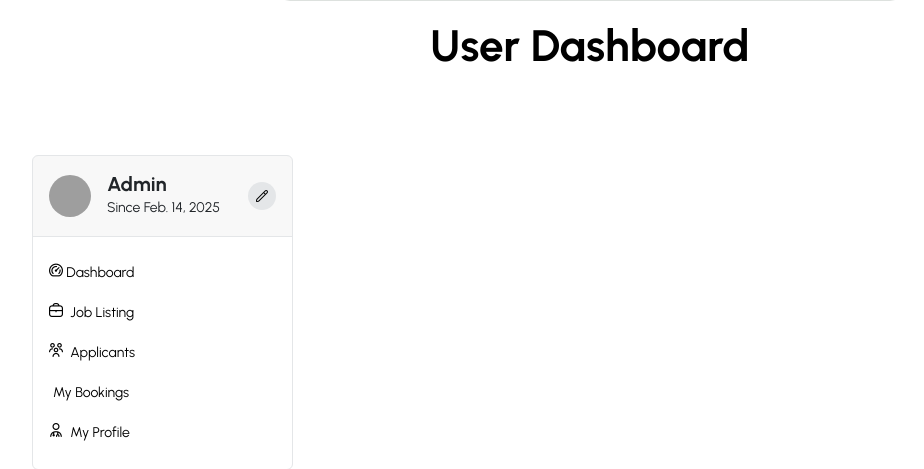
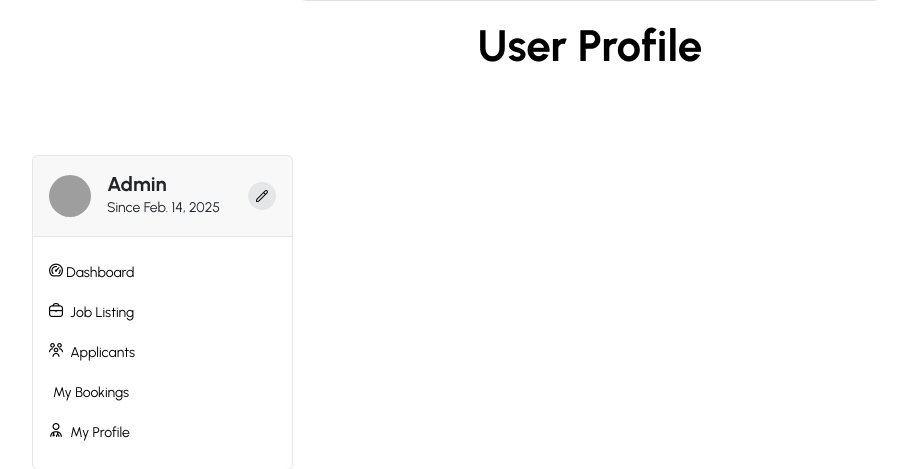
Before and after one commit to nexcoderw/kigali-nany-agency, a Django app: page /auth/profile/ in a window 1280 px wide. Shown: the part 492-961 px from the top of the page, without its empty margins (50-974 px from the left). Run offline with Django 5.2, Linux system fonts and the light colour scheme; a user stored in the database is signed in; some libraries are stand-ins or nearby versions; grey boxes are pictures that could not be loaded.

Commit message:
New changes

```diff
--- a/templates/inc/header.html
+++ b/templates/inc/header.html
@@ -34,7 +34,7 @@
                 <div class="header-right">
                     {% if user.is_authenticated %}
                         <div class="d-none d-xxl-inline-block align-middle mr-15">
-                            <a class="btn btn-signin neutral-1000" href="{% url 'auth:profile' %}">
+                            <a class="btn btn-signin neutral-1000" href="{% url 'base:dashboard' %}">
                                 <svg class="mb-1" xmlns="http://www.w3.org/2000/svg" width="12" height="12" viewBox="0 0 12 12" fill="none">
                                     <path d="M1 12C1 12 0 12 0 11C0 10 1 7 6 7C11 7 12 10 12 11C12 12 11 12 11 12H1ZM6 6C6.79565 6 7.55871 5.68393 8.12132 5.12132C8.68393 4.55871 9 3.79565 9 3C9 2.20435 8.68393 1.44129 8.12132 0.87868C7.55871 0.316071 6.79565 0 6 0C5.20435 0 4.44129 0.316071 3.87868 0.87868C3.31607 1.44129 3 2.20435 3 3C3 3.79565 3.31607 4.55871 3.87868 5.12132C4.44129 5.68393 5.20435 6 6 6Z" fill="#101010" />
                                 </svg>
@@ -100,7 +100,7 @@
                             </li>
                             {% if user.is_authenticated %}
                                 <li>
-                                    <a href="{% url 'auth:profile' %}" class="fw-bold">Dashboard</a>
+                                    <a href="{% url 'base:dashboard' %}" class="fw-bold">Dashboard</a>
                                 </li>
                                 <li>
                                     <a href="{% url 'auth:logout' %}" class="fw-bold">Sign Out</a>
--- a/templates/inc/user-sidebar.html
+++ b/templates/inc/user-sidebar.html
@@ -23,7 +23,7 @@
         <div class="card-body user-sidebar-body">
             <ul class="dashboard-sidebar-menu">
                 <li class="py-2">
-                    <a href="#">
+                    <a href="{% url 'base:dashboard' %}">
                         <i class="fi fi-rr-dashboard"></i>
                         Dashboard
                     </a>
--- a/templates/pages/auth/profile.html
+++ b/templates/pages/auth/profile.html
@@ -10,9 +10,9 @@
                     <span>
                         <img src="https://carento-demo.vercel.app/assets/imgs/template/icons/arrow-right.svg" alt="Carento" />
                     </span>
-                    <a href="#" class="neutral-1000 text-md-bold">User Dashboard</a>
+                    <a href="#" class="neutral-1000 text-md-bold">User Profile</a>
                 </div>
-                <h3 class="mt-3 neutral-1000">User Dashboard</h3>
+                <h3 class="mt-3 neutral-1000">User Profile</h3>
             </div>
         </div>
     </section>
```
